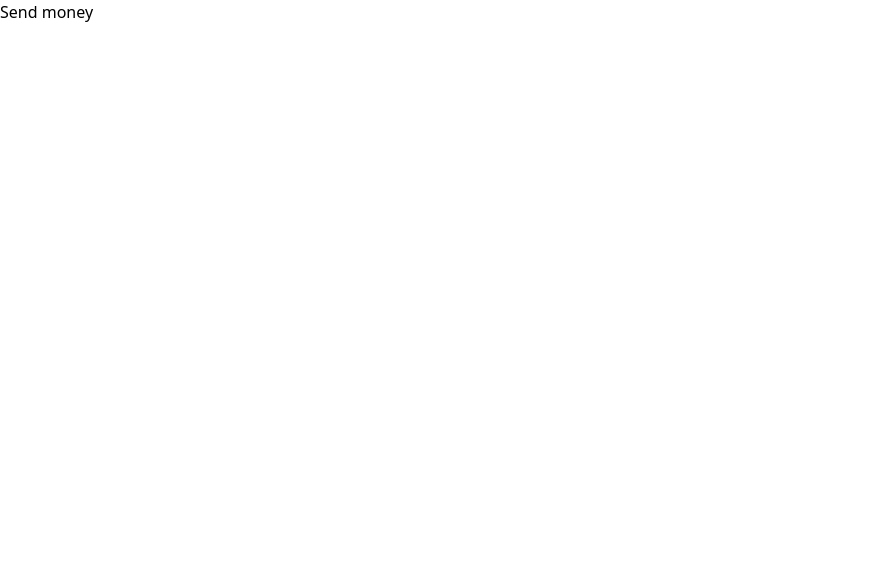
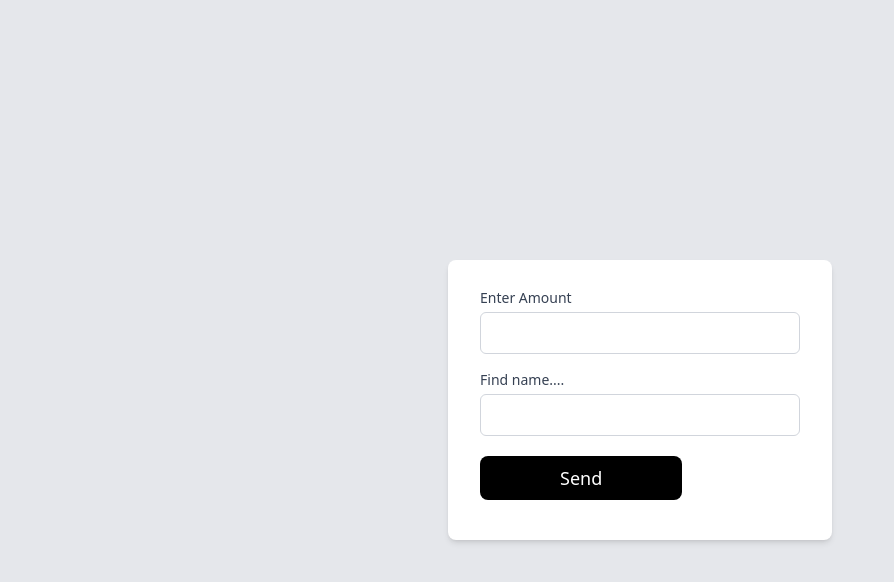
Before and after one commit to ParasharDeb/Paytm_clone, a React (Vite) app in the folder react_frontend/: page /sendmoney in a window 1280 px wide. Shown: the top 582 px of the page, without its empty margins (0-894 px from the left). Built offline with nearby package versions, Linux system fonts and the light colour scheme.

Commit message:
code still has some bugs

```diff
--- /dev/null
+++ b/react_frontend/src/Icons/sent.tsx
@@ -0,0 +1,8 @@
+export default function Sendicon(){
+    return (
+        <svg xmlns="http://www.w3.org/2000/svg" fill="none" viewBox="0 0 24 24" strokeWidth={1.5} stroke="currentColor" className="size-6 text-white">
+  <path strokeLinecap="round" strokeLinejoin="round" d="M6 12 3.269 3.125A59.769 59.769 0 0 1 21.485 12 59.768 59.768 0 0 1 3.27 20.875L5.999 12Zm0 0h7.5" />
+</svg>
+
+    )
+}
--- /dev/null
+++ b/react_frontend/src/components/User.tsx
@@ -0,0 +1,27 @@
+import { useNavigate } from "react-router-dom";
+import Buttoncomponent from "./Button";
+
+export default function User({user}:{user:any}) {
+    const navigate = useNavigate();
+
+    return <div className="flex justify-between">
+        <div className="flex">
+            <div className="rounded-full h-12 w-12 bg-slate-200 flex justify-center mt-1 mr-2">
+                <div className="flex flex-col justify-center h-full text-xl">
+                    {user.firstName[0]}
+                </div>
+            </div>
+            <div className="flex flex-col justify-center h-ful">
+                <div>
+                    {user.firstName} {user.lastName}
+                </div>
+            </div>
+        </div>
+
+        <div className="flex flex-col justify-center h-ful">
+            <Buttoncomponent varient="primary" size="small" onClickhandler={() => {
+                navigate("/send?id=" + user._id + "&name=" + user.firstName);
+            }} children={"Send Money"} />
+        </div>
+    </div>
+}
--- a/react_frontend/src/components/dashboardcom.tsx
+++ b/react_frontend/src/components/dashboardcom.tsx
@@ -1,5 +1,5 @@
 import Money from "../Icons/money";
-import Historybox from "./history";
+import Historybox from "./users";
 import Accountsbox from "./myaccounts";
 import Smallcardcomponent from "./smallcard";
 
--- a/react_frontend/src/components/history.tsx
+++ /dev/null
@@ -1,7 +0,0 @@
-export default function Historybox(){
-    return(
-        <div className="bg-white shadow-lg rounded-lg  h-full ml-2">
-
-        </div>
-    )
-}
--- a/react_frontend/src/components/myaccounts.tsx
+++ b/react_frontend/src/components/myaccounts.tsx
@@ -1,4 +1,5 @@
 import Addicon from "../Icons/addicon";
+import Sendicon from "../Icons/sent";
 import Buttoncomponent from "./Button";
 import { useNavigate } from "react-router-dom";
 export default function Accountsbox(){
@@ -11,7 +12,7 @@ export default function Accountsbox(){
             </div>
             <div className="flex gap-2">
                 <div className="flex"><Buttoncomponent icon={Addicon} children="Add Money" varient="primary" size="small" onClickhandler={() =>navigate("/sendmoney") }/></div>
-                <div><Buttoncomponent children="Send Money" varient="primary" size="small" onClickhandler={() => navigate("/sendmoney")}/></div>
+                <div><Buttoncomponent icon={Sendicon}children="Send Money" varient="primary" size="small" onClickhandler={() => navigate("/sendmoney")}/></div>
             </div>
         </div>
     )
--- /dev/null
+++ b/react_frontend/src/components/users.tsx
@@ -0,0 +1,25 @@
+import { useEffect, useState } from "react";
+import InputBox from "./inputbox";
+import axios from "axios";
+import User from "./User";
+
+export default function Historybox(){
+    const [searchaccounts, setsearchaccounts] = useState("");
+    const [users,setusers] = useState([]);
+    useEffect(()=>{
+        axios.get(`http://localhost:3000/api/v1/user/bulk?filter=${searchaccounts}`)
+        .then(response=>{
+            setusers(response.data.user)
+        })
+    },[searchaccounts])
+    return(
+        <div className="bg-white shadow-lg rounded-lg  h-full ml-2">
+            <InputBox type="text" value={searchaccounts} label="Search Accounts" onChange={(e)=>{
+                setsearchaccounts(e.target.value);
+            }}/>
+            <div>
+                {users.map(user=><User user={user}/>)}
+            </div>
+        </div>
+    )
+}
--- a/react_frontend/src/pages/sendmoney.tsx
+++ b/react_frontend/src/pages/sendmoney.tsx
@@ -1,7 +1,36 @@
+import { useState } from "react";
+import InputBox from "../components/inputbox";
+import Buttoncomponent from "../components/Button";
+import Sendicon from "../Icons/sent";
+import axios from "axios";
+
 export default function Sendmoney(){
+    const [amount, setAmount] = useState("");
+    const [toAccount, setToAccount] = useState("");
     return(
-        <div>
-            Send money
+        <div className="flex items-center justify-center h-screen bg-gray-200">
+            <div className="bg-white py-7 px-8 rounded-lg shadow-md w-96 h-70">
+            <div>
+                <InputBox type="number" value={amount} label="Enter Amount" onChange={
+                    (e)=>{setAmount(e.target.value);}}/>
+            </div>
+            <div>
+                <InputBox type="text" value={toAccount} label="Find name...." onChange={
+                    (e)=>{
+                    setToAccount(e.target.value);
+                    }}/>
+            </div>
+            <Buttoncomponent icon={Sendicon} size="large" varient="primary" children="Send"
+            onClickhandler={async()=>{
+                await axios.post("http:localhost:300/api/v1/accounts/transfer",{
+                    amount:amount,
+                    to:toAccount
+                }).then((response)=>{
+                    console.log("Money sent successfully", response.data);
+                })
+            }
+            }/>
+            </div>
         </div>
     )
 }
```
